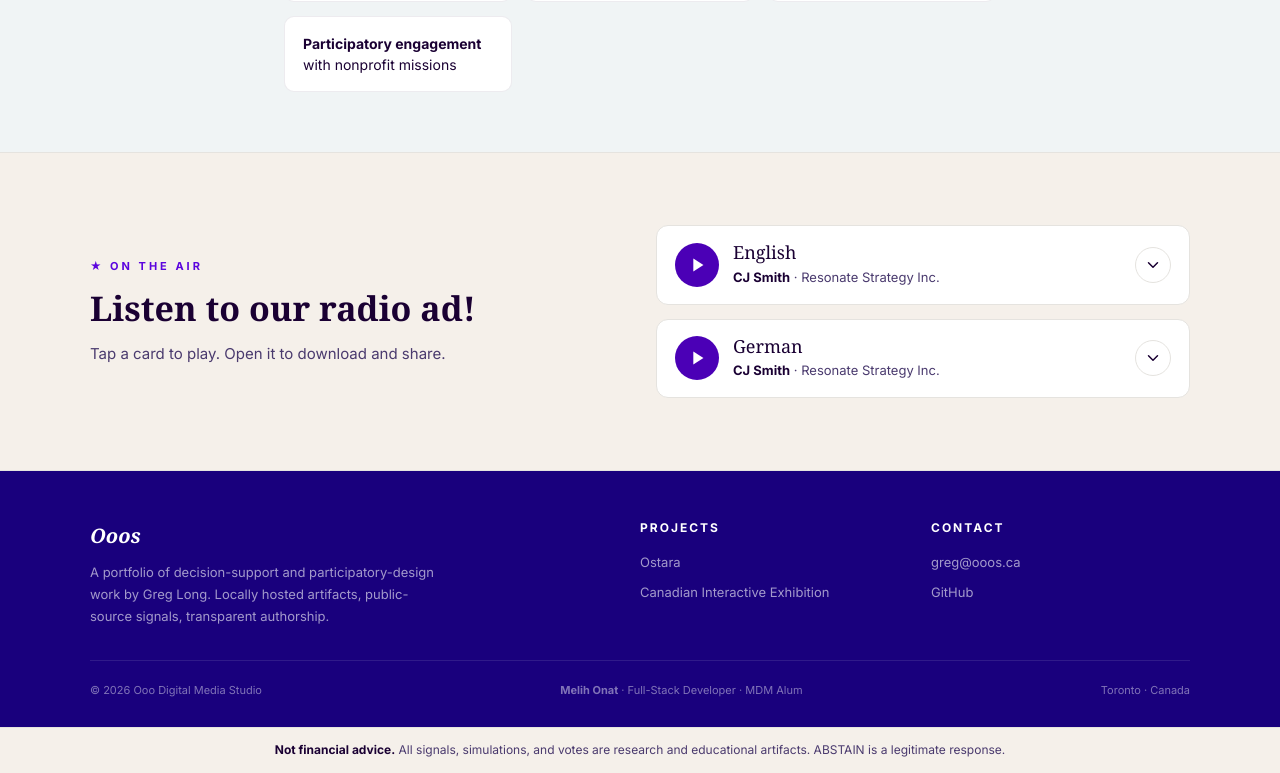
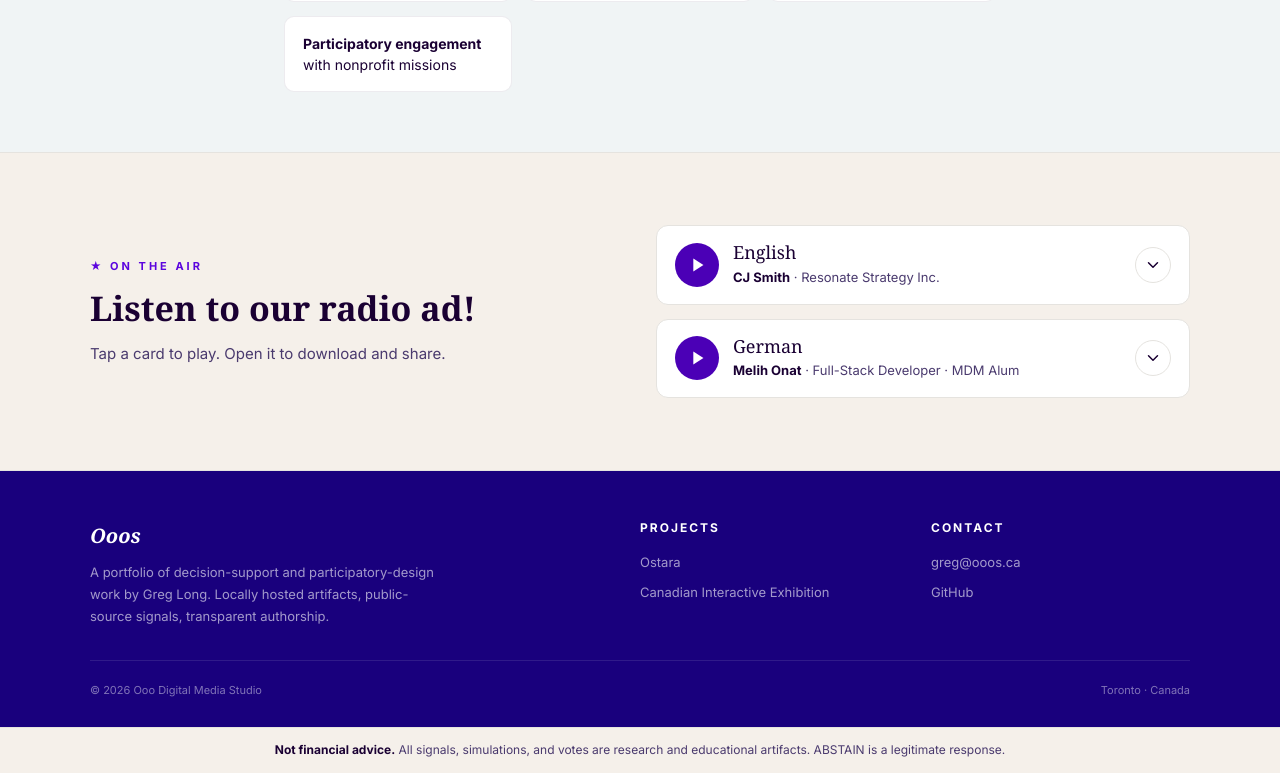
Before and after one commit to greg-mdm/Ooos, a React (Vite) app: page /exhibition in a window 1280 px wide. Shown: the part 1484-2257 px from the top of the page. Built offline with nearby package versions, Linux system fonts and the light colour scheme.

Commit message:
Update German ad credit
Agent-Logs-Url: https://github.com/greg-mdm/Ooos/sessions/8c041b6e-5c35-43f7-a86f-9e0db5721200

Co-authored-by: greg-mdm <231618175+greg-mdm@users.noreply.github.com>

```diff
--- a/src/app/components/Layout.tsx
+++ b/src/app/components/Layout.tsx
@@ -88,9 +88,6 @@ export function Footer() {
         </div>
         <div className="footer-bottom">
           <span>© {new Date().getFullYear()} Ooo Digital Media Studio</span>
-          <span>
-            <strong>Melih Onat</strong> · Full-Stack Developer · MDM Alum
-          </span>
           <span>Toronto · Canada</span>
         </div>
       </footer>
--- a/src/app/components/RadioAd.tsx
+++ b/src/app/components/RadioAd.tsx
@@ -23,7 +23,7 @@ export function RadioAd() {
       label: "German",
       src: `${base}assets/audio/radio-ad-de.m4a`,
       download: "ooo-radio-ad-de.m4a",
-      credit: { name: "CJ Smith", org: "Resonate Strategy Inc." },
+      credit: { name: "Melih Onat", org: "Full-Stack Developer · MDM Alum" },
     },
   ];
 
```
